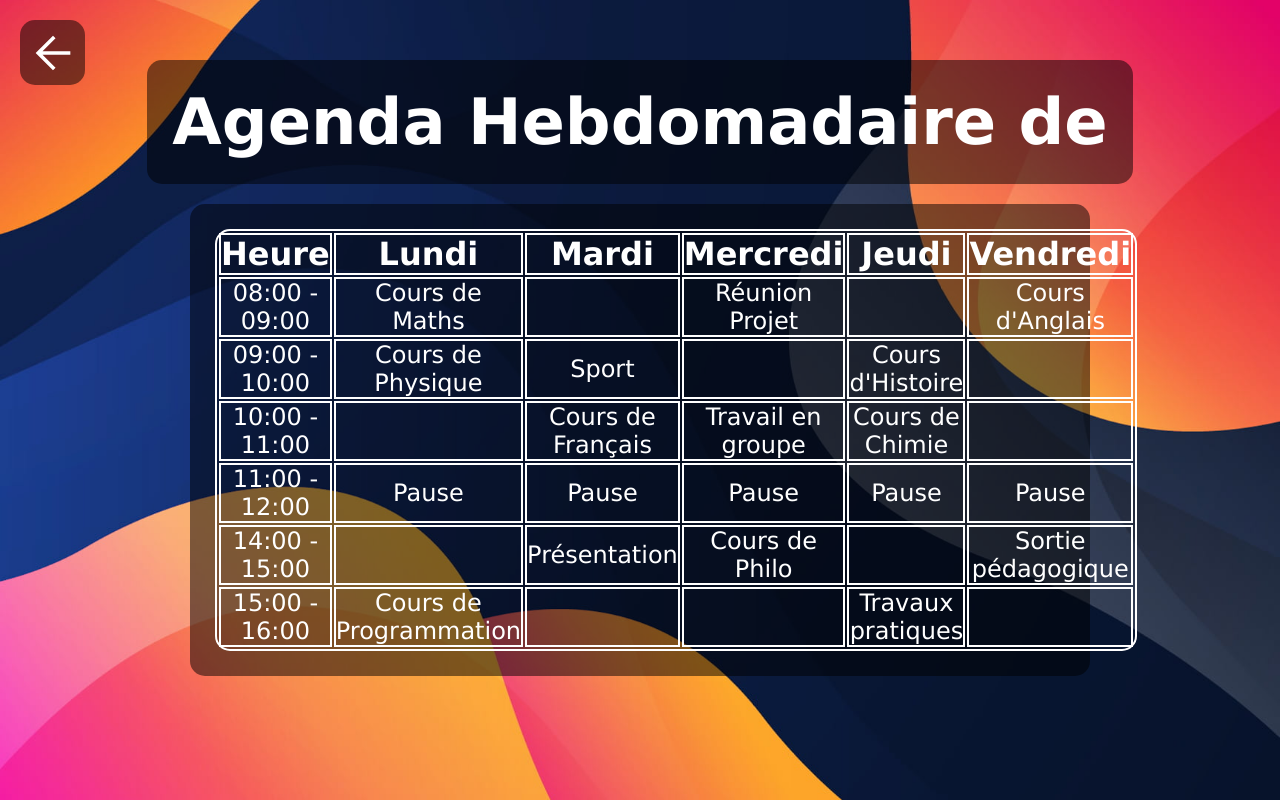
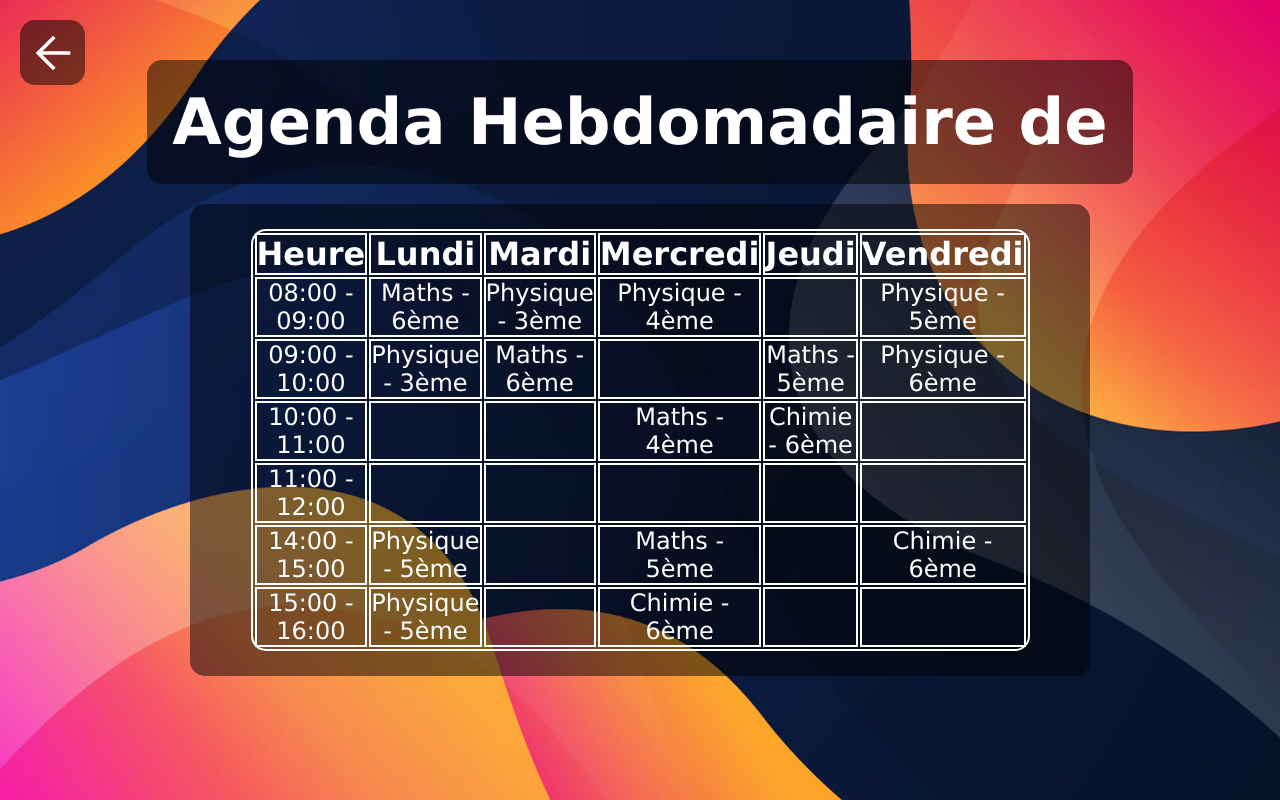
Before and after one commit to Neirox3301/devsecops_intranet, a Flask app: template app/templates/teacher_templates/teacher_calendar.html in a window 1280 px wide. Run offline with Flask 3, Linux system fonts and the light colour scheme; the template is opened without the code that fills it, so the values that code supplies are empty; parts of the project's set-up code (start-up, migrations or seed data) failed here and were passed over; some libraries are stand-ins or nearby versions.

Commit message:
modification agenda teacher (+ cohérent)

```diff
--- a/app/templates/teacher_templates/teacher_calendar.html
+++ b/app/templates/teacher_templates/teacher_calendar.html
@@ -32,50 +32,50 @@
                     <tbody>
                         <tr>
                             <td>08:00 - 09:00</td>
-                            <td>Cours de Maths</td>
+                            <td>Maths - 6ème</td>
+                            <td>Physique - 3ème</td>
+                            <td>Physique - 4ème </td>
                             <td></td>
-                            <td>Réunion Projet</td>
-                            <td></td>
-                            <td>Cours d'Anglais</td>
+                            <td>Physique - 5ème</td>
                         </tr>
                         <tr>
                             <td>09:00 - 10:00</td>
-                            <td>Cours de Physique</td>
-                            <td>Sport</td>
+                            <td>Physique - 3ème</td>
+                            <td>Maths - 6ème</td>
                             <td></td>
-                            <td>Cours d'Histoire</td>
-                            <td></td>
+                            <td>Maths - 5ème</td>
+                            <td>Physique - 6ème</td>
                         </tr>
                         <tr>
                             <td>10:00 - 11:00</td>
                             <td></td>
-                            <td>Cours de Français</td>
-                            <td>Travail en groupe</td>
-                            <td>Cours de Chimie</td>
+                            <td></td>
+                            <td>Maths - 4ème</td>
+                            <td>Chimie - 6ème</td>
                             <td></td>
                         </tr>
                         <tr>
                             <td>11:00 - 12:00</td>
-                            <td>Pause</td>
-                            <td>Pause</td>
-                            <td>Pause</td>
-                            <td>Pause</td>
-                            <td>Pause</td>
+                            <td></td>
+                            <td></td>
+                            <td></td>
+                            <td></td>
+                            <td></td>
                         </tr>
                         <tr>
                             <td>14:00 - 15:00</td>
+                            <td>Physique - 5ème</td>
                             <td></td>
-                            <td>Présentation</td>
-                            <td>Cours de Philo</td>
+                            <td>Maths - 5ème</td>
                             <td></td>
-                            <td>Sortie pédagogique</td>
+                            <td>Chimie - 6ème</td>
                         </tr>
                         <tr>
                             <td>15:00 - 16:00</td>
-                            <td>Cours de Programmation</td>
+                            <td>Physique - 5ème</td>
                             <td></td>
+                            <td>Chimie - 6ème</td>
                             <td></td>
-                            <td>Travaux pratiques</td>
                             <td></td>
                         </tr>
                     </tbody>
```
